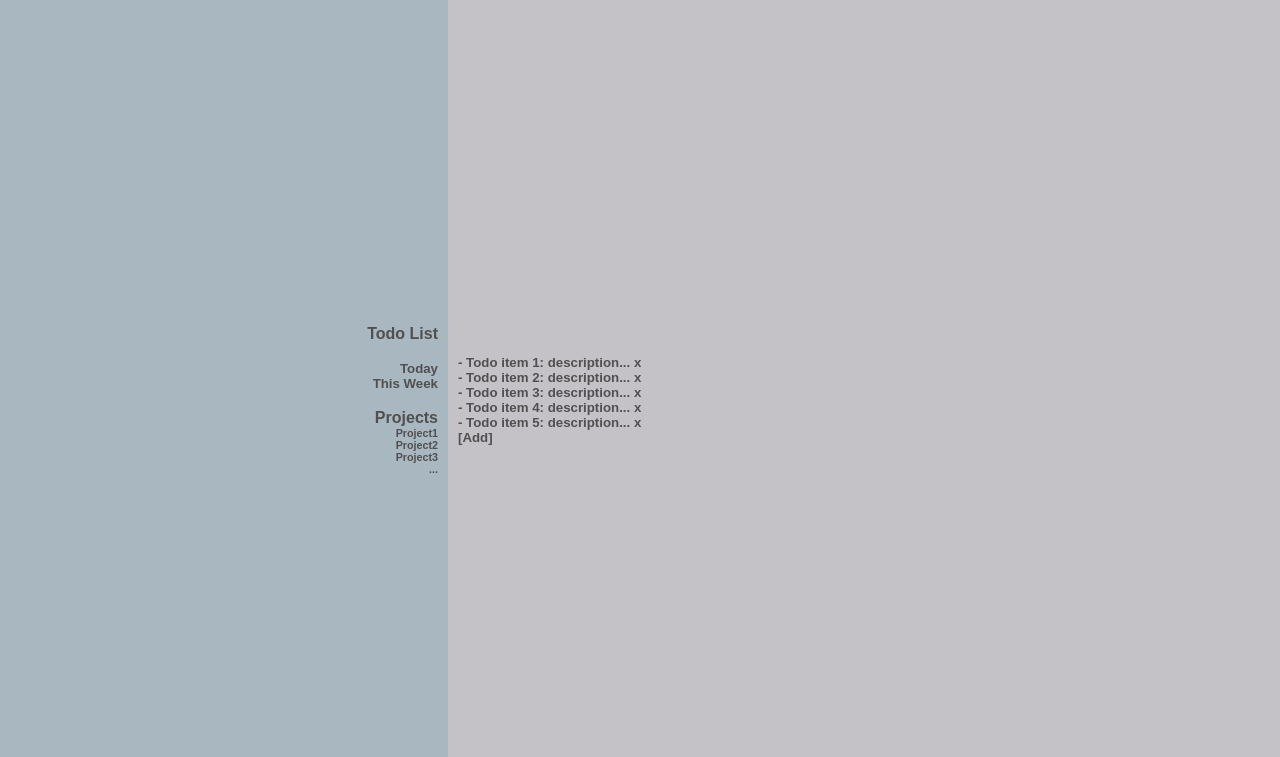
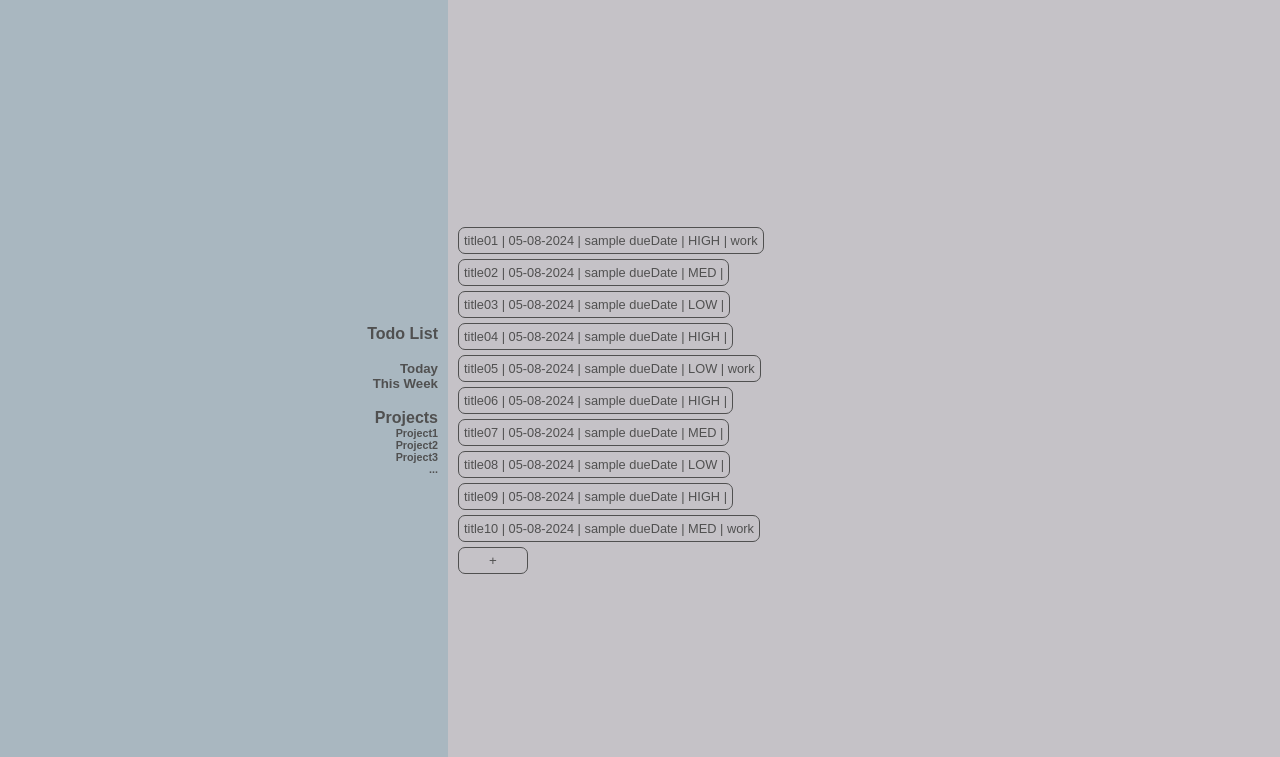
Before and after one commit to hoon-GitHub/odin-todo_list, a website built with webpack: page src/index.html in a window 1280 px wide. Shown: the top 757 px of the page. Built offline with nearby package versions, Linux system fonts and the light colour scheme.

Commit message:
Add renderProjct function
For now, the sample project list will be rendered in the #content, along
with an add button (not yet functioning). Further stylings to be added.

```diff
--- a/package.json
+++ b/package.json
@@ -18,5 +18,8 @@
     "style-loader": "^4.0.0",
     "webpack": "^5.91.0",
     "webpack-cli": "^5.1.4"
+  },
+  "dependencies": {
+    "date-fns": "^3.6.0"
   }
 }
--- a/src/index.html
+++ b/src/index.html
@@ -13,12 +13,7 @@
       <strong>Projects</strong><h6>Project1</h6><h6>Project2</h6><h6>Project3</h6><h6>...</h6>
     </div>
     <div id="content">
-      <h5>- Todo item 1: description... x</h5>
-      <h5>- Todo item 2: description... x</h5>
-      <h5>- Todo item 3: description... x</h5>
-      <h5>- Todo item 4: description... x</h5>
-      <h5>- Todo item 5: description... x</h5>
-      <h5>[Add]</h5>
+
     </div>
   </div>
   <footer>
--- a/src/index.js
+++ b/src/index.js
@@ -1,8 +1,10 @@
 import './style.css';
-import { Todo } from './modules/todo.js';
 import { Project, sample } from './modules/project.js';
+import { renderProject } from './modules/render_project.js';
+
+// initially render sample project by default
+renderProject(sample);
 
 // making the imports to be global for access from console, for testing
 window.sample = sample;
-window.Todo = Todo;
 window.Project = Project;
--- a/src/modules/project.js
+++ b/src/modules/project.js
@@ -28,15 +28,15 @@ export class Project {
 // create a sample project for testing purpose
 export const sample = new Project('sample');
 
-sample.addTodo('title1', 'Sample description', 'sample dueDate', 'high');
-sample.addTodo('title2', 'Sample description', 'sample dueDate', 'med');
-sample.addTodo('title3', 'Sample description', 'sample dueDate', 'low');
-sample.addTodo('title4', 'Sample description', 'sample dueDate', 'high');
-sample.addTodo('title5', 'Sample description', 'sample dueDate', 'low');
-sample.addTodo('title6', 'Sample description', 'sample dueDate', 'high');
-sample.addTodo('title7', 'Sample description', 'sample dueDate', 'med');
-sample.addTodo('title8', 'Sample description', 'sample dueDate', 'low');
-sample.addTodo('title9', 'Sample description', 'sample dueDate', 'high');
+sample.addTodo('title01', 'Sample description', 'sample dueDate', 'high');
+sample.addTodo('title02', 'Sample description', 'sample dueDate', 'med');
+sample.addTodo('title03', 'Sample description', 'sample dueDate', 'low');
+sample.addTodo('title04', 'Sample description', 'sample dueDate', 'high');
+sample.addTodo('title05', 'Sample description', 'sample dueDate', 'low');
+sample.addTodo('title06', 'Sample description', 'sample dueDate', 'high');
+sample.addTodo('title07', 'Sample description', 'sample dueDate', 'med');
+sample.addTodo('title08', 'Sample description', 'sample dueDate', 'low');
+sample.addTodo('title09', 'Sample description', 'sample dueDate', 'high');
 sample.addTodo('title10', 'Sample description', 'sample dueDate', 'med');
 
 sample.tasks[0].addTag('work');
--- /dev/null
+++ b/src/modules/render_project.js
@@ -0,0 +1,16 @@
+import { Project, sample } from './project.js';
+
+const content = document.getElementById('content');
+
+export function renderProject(proj) {
+  for (let i = 0; i < proj.tasks.length; i++) {
+    const todoDom = document.createElement('div');
+    todoDom.classList.add('todoItem');
+    todoDom.innerText = proj.tasks[i].info();
+    content.appendChild(todoDom);
+  }
+  const addButton = document.createElement('button');
+  addButton.id = 'addTodoBtn';
+  addButton.innerText = '+';
+  content.appendChild(addButton);
+}
--- a/src/modules/todo.js
+++ b/src/modules/todo.js
@@ -1,9 +1,12 @@
+import { format } from 'date-fns';
+
 // Todo item is the basic building block
 export class Todo {
 
   constructor(title, description, dueDate, priority) {
     this.title = title;
     this.description = description;
+    this.entryDate = format(new Date(), 'MM-dd-yyyy');
     this.dueDate = dueDate;
     this.priority = priority.toUpperCase();
     this.completion = false;
@@ -23,7 +26,7 @@ export class Todo {
   }
 
   info() {
-    console.log(`${this.title} / ${this.dueDate} / ${this.priority} / ${this.tags}`);
+    return `${this.title} | ${this.entryDate} | ${this.dueDate} | ${this.priority} | ${this.tags}`;
   }
 
 }
--- a/src/style.css
+++ b/src/style.css
@@ -48,6 +48,26 @@ body {
   color: var(--dark-gray)
 }
 
+.todoItem {
+  margin-bottom: 5px;
+  padding: 5px;
+  border: 1px solid var(--dark-gray);
+  border-radius: 7px;
+  font-size: 0.8rem;
+}
+
+#addTodoBtn {
+  background-color: #c5c2c7;
+  padding: 5px 30px;
+  border: 1px solid var(--dark-gray);
+  border-radius: 7px;
+  color: var(--dark-gray);
+}
+
+#addTodoBtn:hover {
+  background-color: var(--light-gray);
+}
+
 /* sticky footer */
 footer {
   position: fixed;
```
Also changed, not shown: README.md, 1 other file.
